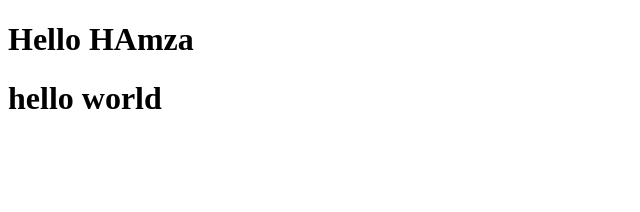
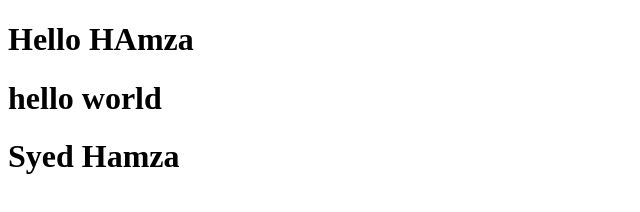
Before and after one commit to hamza-mateen1/aptech365, a plain HTML site: page index.html in a window 1280 px wide. Shown: the whole page, without its empty margins (0-640 px from the left). Drawn offline with Linux system fonts and the light colour scheme.

Commit message:
Check again

```diff
--- a/index.html
+++ b/index.html
@@ -8,5 +8,6 @@
 <body>
     <h1>Hello HAmza</h1>
     <h1>hello world</h1>
+    <h1>Syed Hamza</h1>
 </body>
 </html>
```
